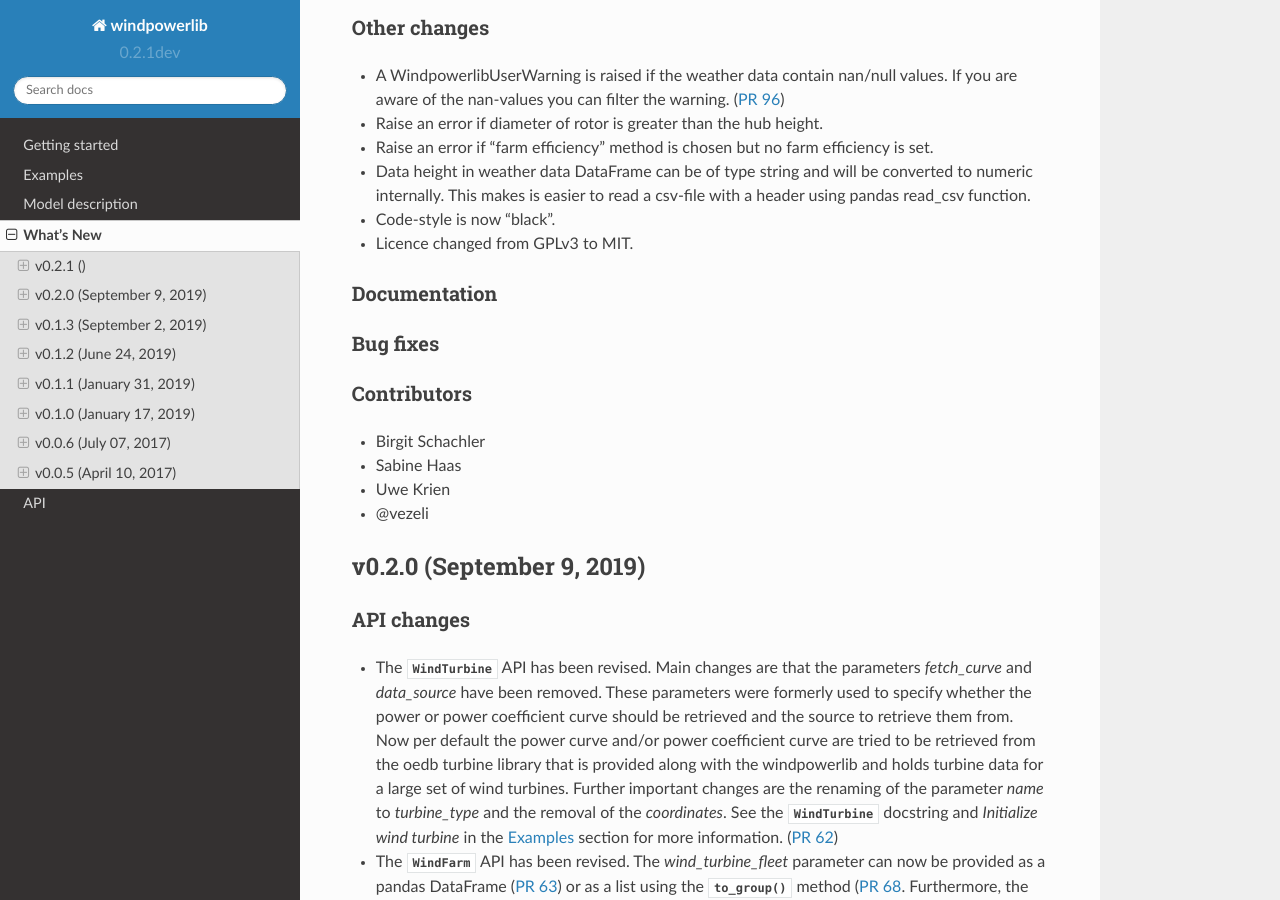
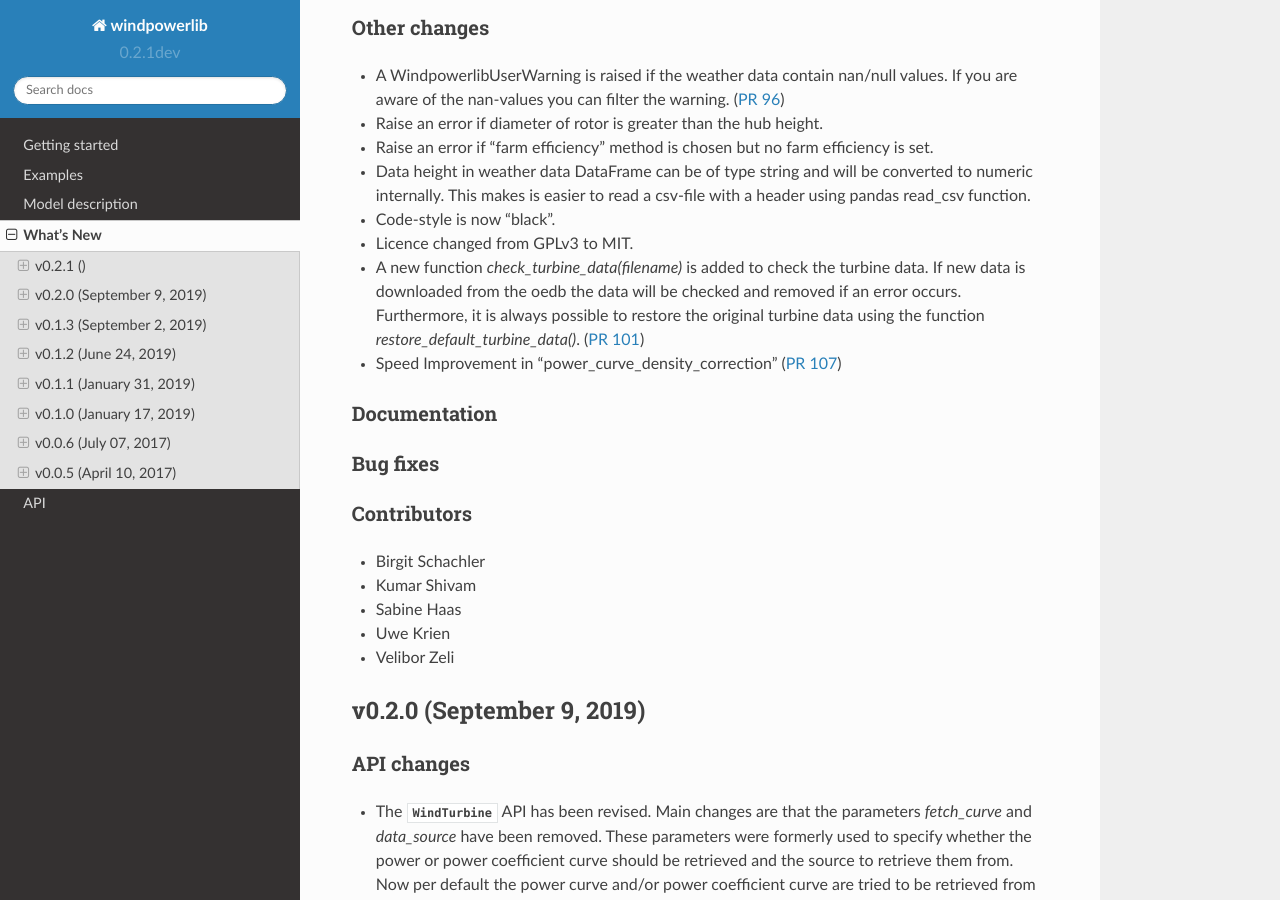
Before and after one commit to wind-python/windpowerlib, a Sphinx documentation site: the page built from doc/whats_new.rst, in a window 1280 px wide and 900 px high, scrolled down 552 px. Built offline with Sphinx 7.4.7 and the Read the Docs theme 2.0.0, drawn with Linux system fonts in a browser that asks for light colours; formulas are drawn with MathJax 3; pages that are not in the unit, such as notebooks, are missing from menus.

Commit message:
Add whatsnew entries

```diff
--- a/doc/whatsnew/v0-2-1.rst
+++ b/doc/whatsnew/v0-2-1.rst
@@ -14,6 +14,13 @@ Other changes
 * Data height in weather data DataFrame can be of type string and will be converted to numeric internally. This makes is easier to read a csv-file with a header using pandas read_csv function.
 * Code-style is now "black".
 * Licence changed from GPLv3 to MIT.
+* A new function `check_turbine_data(filename)` is added to check the turbine
+  data. If new data is downloaded from the oedb the data will be checked and
+  removed if an error occurs. Furthermore, it is always possible to restore the
+  original turbine data using the function `restore_default_turbine_data()`.
+  (`PR 101 <https://github.com/wind-python/windpowerlib/pull/101>`_)
+* Speed Improvement in "power_curve_density_correction"
+  (`PR 107 <https://github.com/wind-python/windpowerlib/pull/107>`_)
 
 
 Documentation
@@ -27,6 +34,7 @@ Contributors
 ############
 
 * Birgit Schachler
+* Kumar Shivam
 * Sabine Haas
 * Uwe Krien
-* @vezeli
+* Velibor Zeli
```
